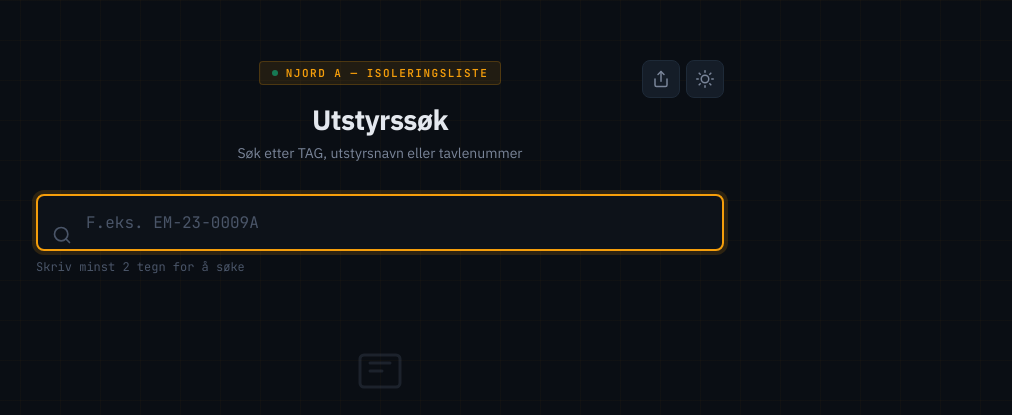
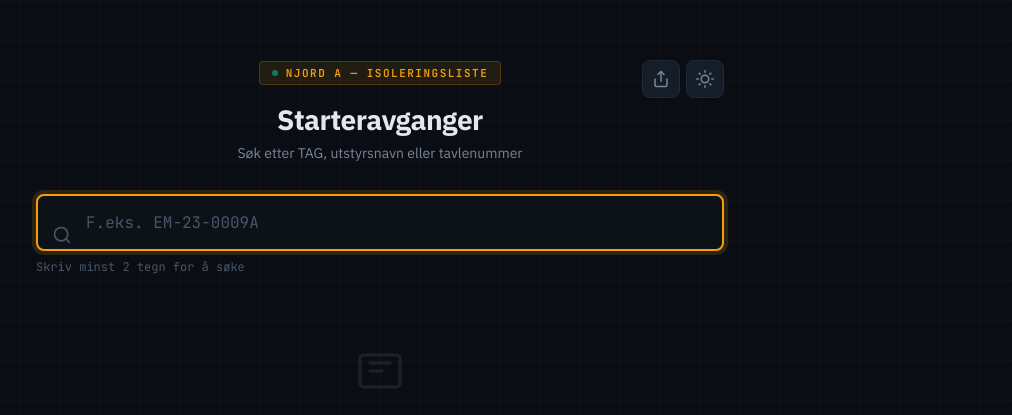
Before and after one commit to frekarlsen/njord-lookup-v2, a Flask app: page / in a window 1280 px wide. Shown: the top 415 px of the page, without its empty margins (260-1272 px from the left). Run offline with Flask 3, Linux system fonts and the light colour scheme.

Commit message:
Update index.html

```diff
--- a/templates/index.html
+++ b/templates/index.html
@@ -3,7 +3,7 @@
 <head>
     <meta charset="UTF-8">
     <meta name="viewport" content="width=device-width, initial-scale=1.0">
-    <title>Njord A – Isoleringsliste</title>
+    <title>Njord A</title>
     <link rel="preconnect" href="https://fonts.googleapis.com">
     <link href="https://fonts.googleapis.com/css2?family=JetBrains+Mono:wght@400;500;600;700&family=IBM+Plex+Sans:wght@300;400;500;600;700&display=swap" rel="stylesheet">
     <style>
@@ -732,7 +732,7 @@
                 <span class="dot"></span>
                 Njord A — Isoleringsliste
             </div>
-            <h1>Utstyrssøk</h1>
+            <h1>Starteravganger</h1>
             <p>Søk etter TAG, utstyrsnavn eller tavlenummer</p>
         </div>
 
```
